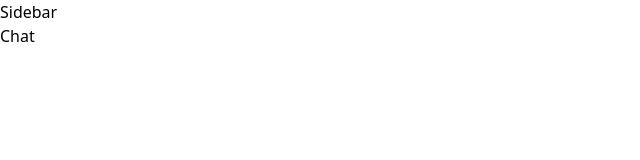
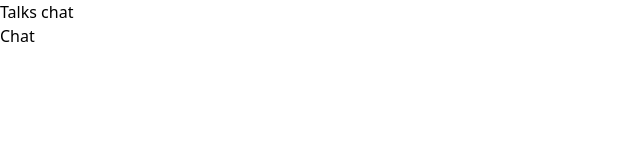
Before and after one commit to Emranhossainshuvo/chat-app, a React (Vite) app: page / in a window 1280 px wide. Shown: the top 160 px of the page, without its empty margins (0-640 px from the left). Built offline with nearby package versions, Linux system fonts and the light colour scheme.

Commit message:
added navbar logo

```diff
--- a/src/Components/Navbar.jsx
+++ b/src/Components/Navbar.jsx
@@ -2,7 +2,9 @@
 const Navbar = () => {
     return (
         <div>
-
+           <span className="tracking-tighter">
+            Talks chat
+           </span>
         </div>
     );
 };
--- a/src/Components/Sidebar.jsx
+++ b/src/Components/Sidebar.jsx
@@ -1,8 +1,9 @@
+import Navbar from "./Navbar";
 
 const Sidebar = () => {
     return (
         <div className="flex-1  bg-[#c4dfe6]">
-                <h3>Sidebar</h3>
+                <Navbar />
         </div>
     );
 };
```
